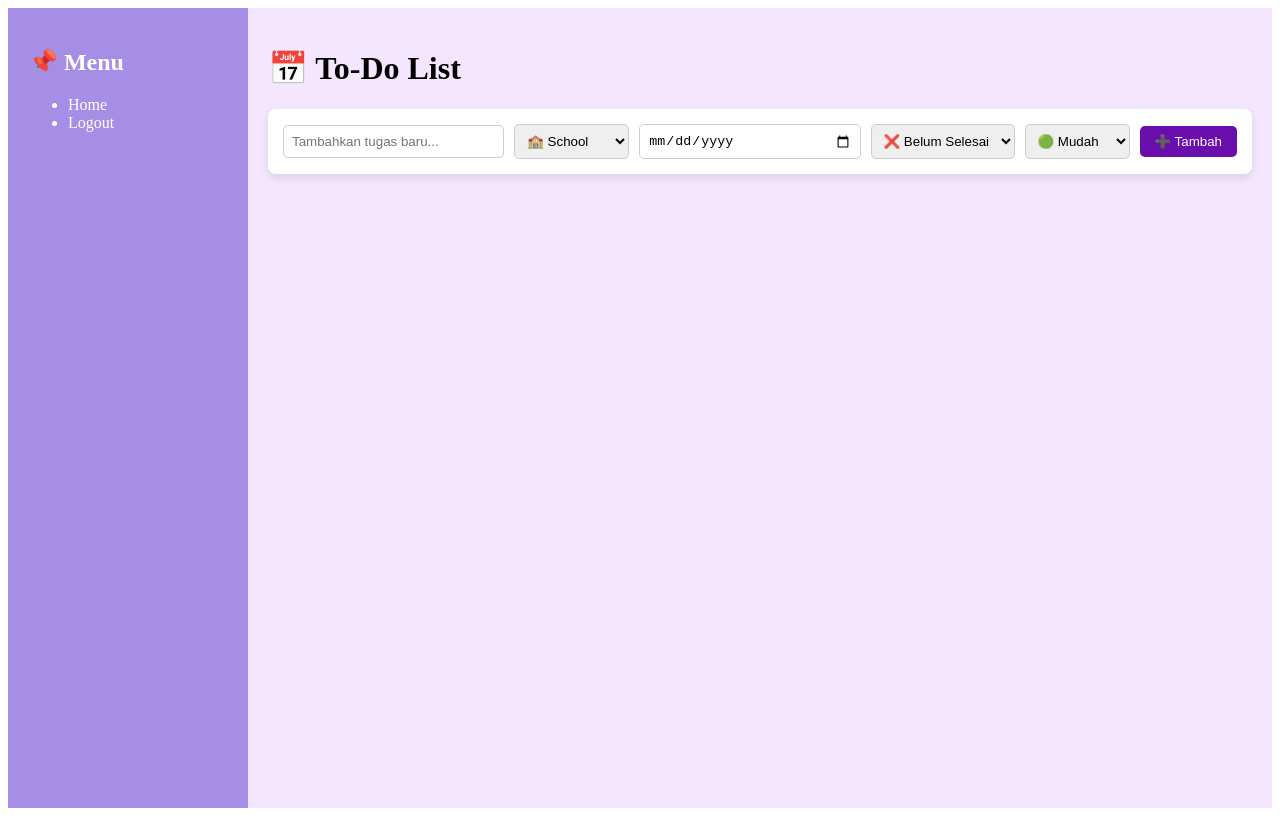
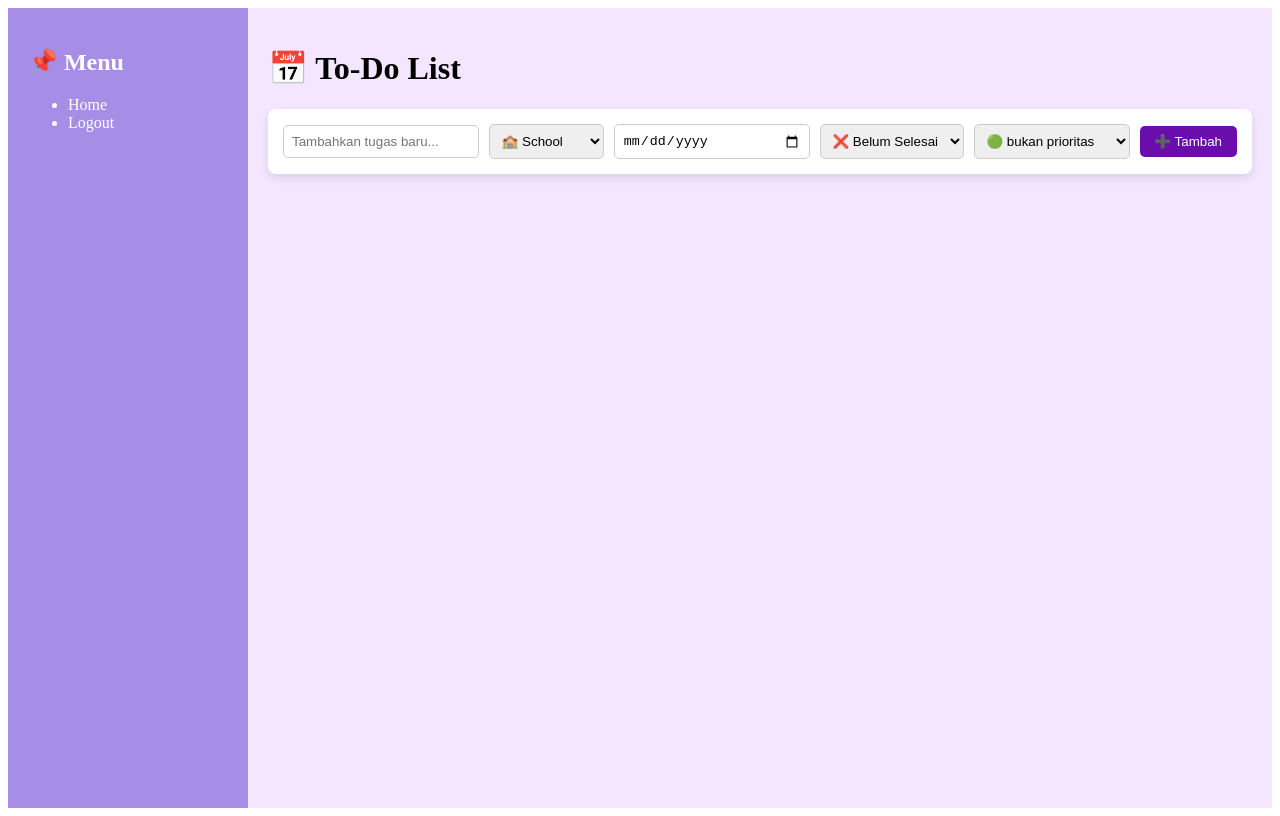
Before and after one commit to nabilaauli/UKK2025_XIIPPLG2_7502, a React (Vite) app: page /home in a window 1280 px wide. Built offline with nearby package versions, Linux system fonts and the light colour scheme.

Commit message:
update prioritas

```diff
--- a/src/component/AddTask.jsx
+++ b/src/component/AddTask.jsx
@@ -48,9 +48,9 @@ const AddTask = ({ onAdd }) => {
       </select>
 
       <select value={difficulty} onChange={(e) => setDifficulty(e.target.value)} style={styles.select}>
-        <option value="Mudah">🟢 Mudah</option>
-        <option value="Sedang">🟠 Sedang</option>
-        <option value="Sulit">🔴 Sulit</option>
+        <option value="Mudah">🟢 bukan prioritas</option>
+        <option value="Sedang">🟠 prioritas Sedang</option>
+        <option value="Sulit">🔴 prioritas utama</option>
       </select>
 
       <button type="submit" style={styles.button}>➕ Tambah</button>
--- a/src/component/TaskItem.jsx
+++ b/src/component/TaskItem.jsx
@@ -38,9 +38,9 @@ const TaskItem = ({ task, onEdit, onDelete }) => {
             <option value="Selesai">✅ Selesai</option>
           </select>
           <select value={updatedDifficulty} onChange={(e) => setUpdatedDifficulty(e.target.value)}>
-            <option value="Mudah">🟢 Mudah</option>
-            <option value="Sedang">🟠 Sedang</option>
-            <option value="Sulit">🔴 Sulit</option>
+            <option value="Mudah">🟢 bukan prioritas</option>
+            <option value="Sedang">🟠 prioritas Sedang</option>
+            <option value="Sulit">🔴 prioritas utama </option>
           </select>
           <button onClick={handleSave} style={styles.saveButton}>✅ Simpan</button>
         </div>
```
Also changed, not shown: src/pages/Home.jsx (line endings or trailing spaces).
